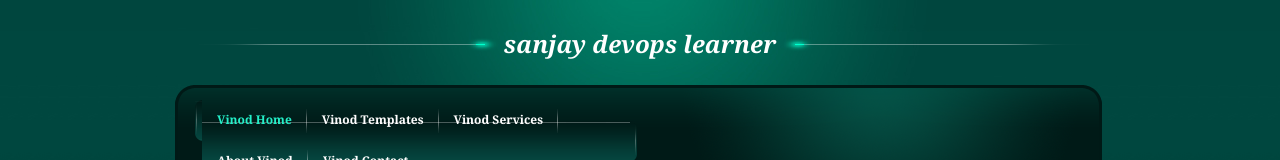
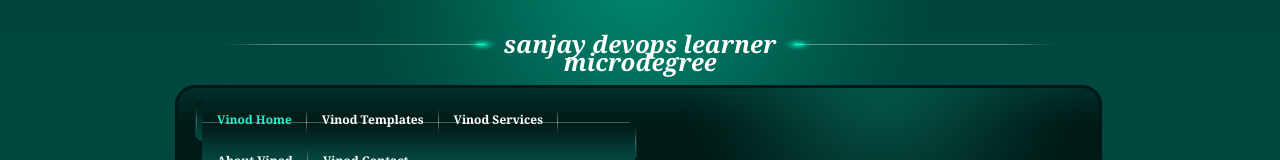
Before and after one commit to sanjayb14372/myproject, a plain HTML site: page source/index.html in a window 1280 px wide. Shown: the top 160 px of the page. Drawn offline with Linux system fonts and the light colour scheme.

Commit message:
Update index.html

```diff
--- a/source/index.html
+++ b/source/index.html
@@ -15,7 +15,7 @@
                 &nbsp;
                 </div>
                 <div id="templatemo_logo">
-                	sanjay devops learner
+                	sanjay devops learner microdegree
                 </div>
                 <div id="templatemo_logo_right">
                 &nbsp;
```
